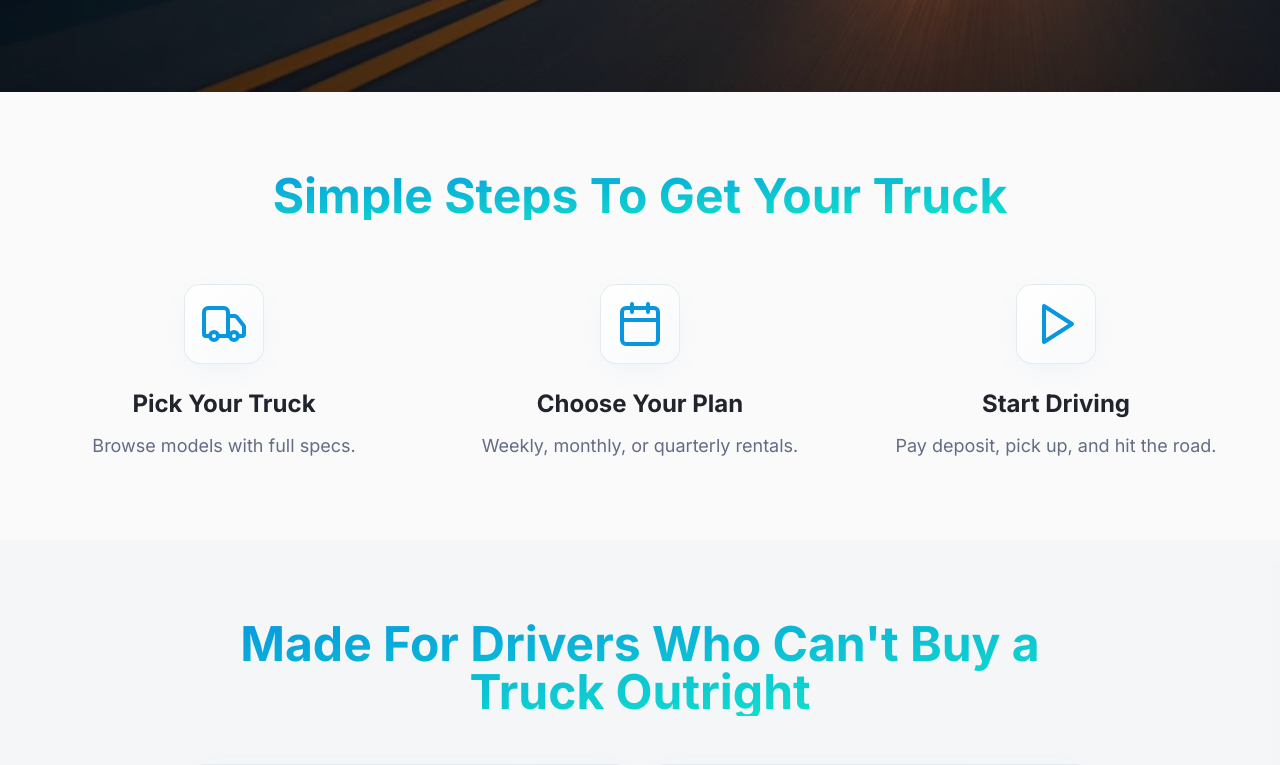
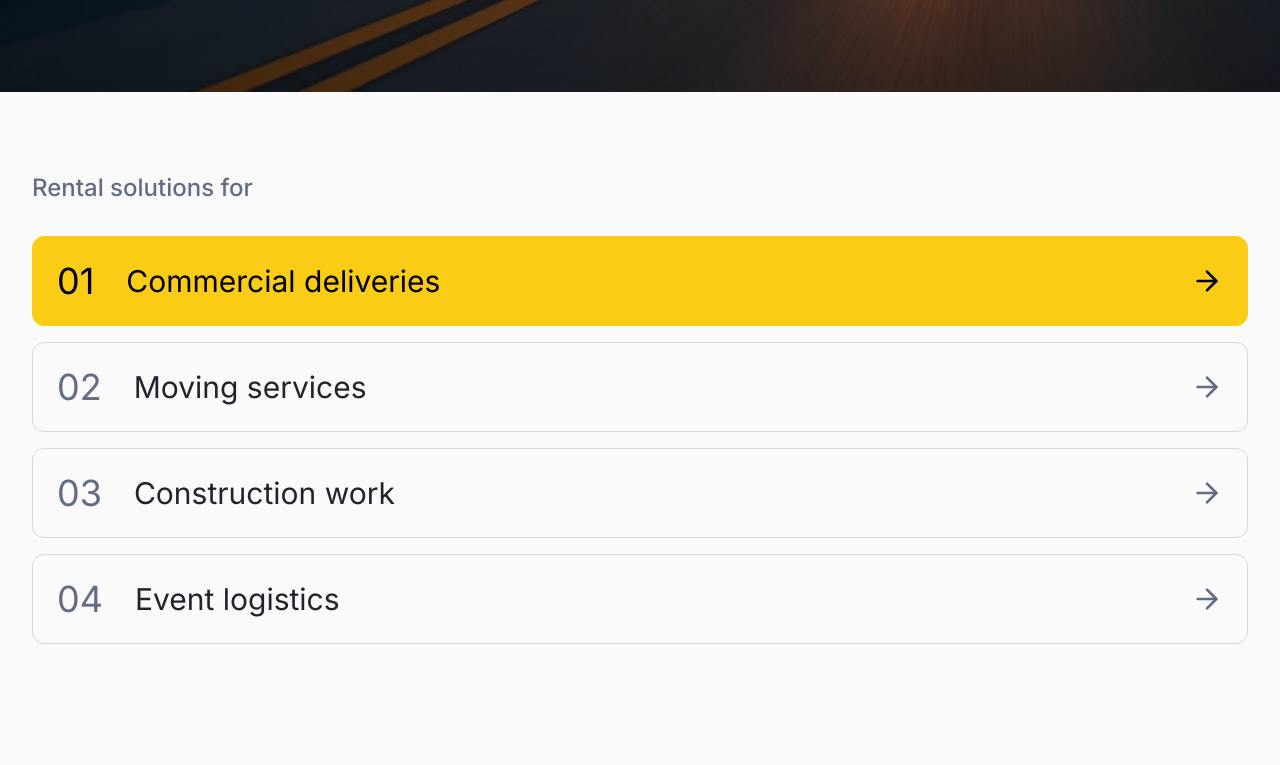
Before and after one commit to Unendingmould/driveon-rentals, a React (Vite) app: page / in a window 1280 px wide. Shown: the part 708-1473 px from the top of the page. Built offline with nearby package versions, Linux system fonts and the light colour scheme.

Commit message:
Add service section to landing page

```diff
--- /dev/null
+++ b/src/components/Services.tsx
@@ -0,0 +1,68 @@
+import { ArrowRight } from "lucide-react";
+
+export default function Services() {
+  const services = [
+    {
+      number: "01",
+      title: "Commercial deliveries",
+      highlighted: true
+    },
+    {
+      number: "02",
+      title: "Moving services",
+      highlighted: false
+    },
+    {
+      number: "03",
+      title: "Construction work",
+      highlighted: false
+    },
+    {
+      number: "04",
+      title: "Event logistics",
+      highlighted: false
+    }
+  ];
+
+  return (
+    <section className="py-20 bg-background">
+      <div className="max-w-7xl mx-auto px-4 sm:px-6 lg:px-8">
+        <div className="mb-12">
+          <h2 className="text-2xl font-medium text-muted-foreground mb-8">
+            Rental solutions for
+          </h2>
+
+          <div className="space-y-4">
+            {services.map((service, index) => (
+              <div
+                key={index}
+                className={`flex items-center justify-between p-6 rounded-lg border transition-all duration-300 hover:shadow-md cursor-pointer group ${
+                  service.highlighted
+                    ? 'bg-yellow-400 border-yellow-400'
+                    : 'bg-background border-border hover:border-primary/20'
+                }`}
+              >
+                <div className="flex items-center gap-8">
+                  <span className={`text-4xl font-light ${
+                    service.highlighted ? 'text-black' : 'text-muted-foreground'
+                  }`}>
+                    {service.number}
+                  </span>
+                  <h3 className={`text-3xl font-normal ${
+                    service.highlighted ? 'text-black' : 'text-foreground'
+                  }`}>
+                    {service.title}
+                  </h3>
+                </div>
+
+                <ArrowRight className={`w-8 h-8 transition-transform duration-300 group-hover:translate-x-2 ${
+                  service.highlighted ? 'text-black' : 'text-muted-foreground'
+                }`} />
+              </div>
+            ))}
+          </div>
+        </div>
+      </div>
+    </section>
+  );
+}
--- a/src/pages/Index.tsx
+++ b/src/pages/Index.tsx
@@ -1,5 +1,6 @@
 import Navigation from "@/components/Navigation";
 import HeroSection from "@/components/HeroSection";
+import Services from "@/components/Services";
 import HowItWorks from "@/components/HowItWorks";
 import WhyChooseUs from "@/components/WhyChooseUs";
 import Testimonials from "@/components/Testimonials";
@@ -12,6 +13,7 @@ const Index = () => {
     <div className="min-h-screen">
       <Navigation />
       <HeroSection />
+      <Services />
       <HowItWorks />
       <WhyChooseUs />
       <Testimonials />
```
